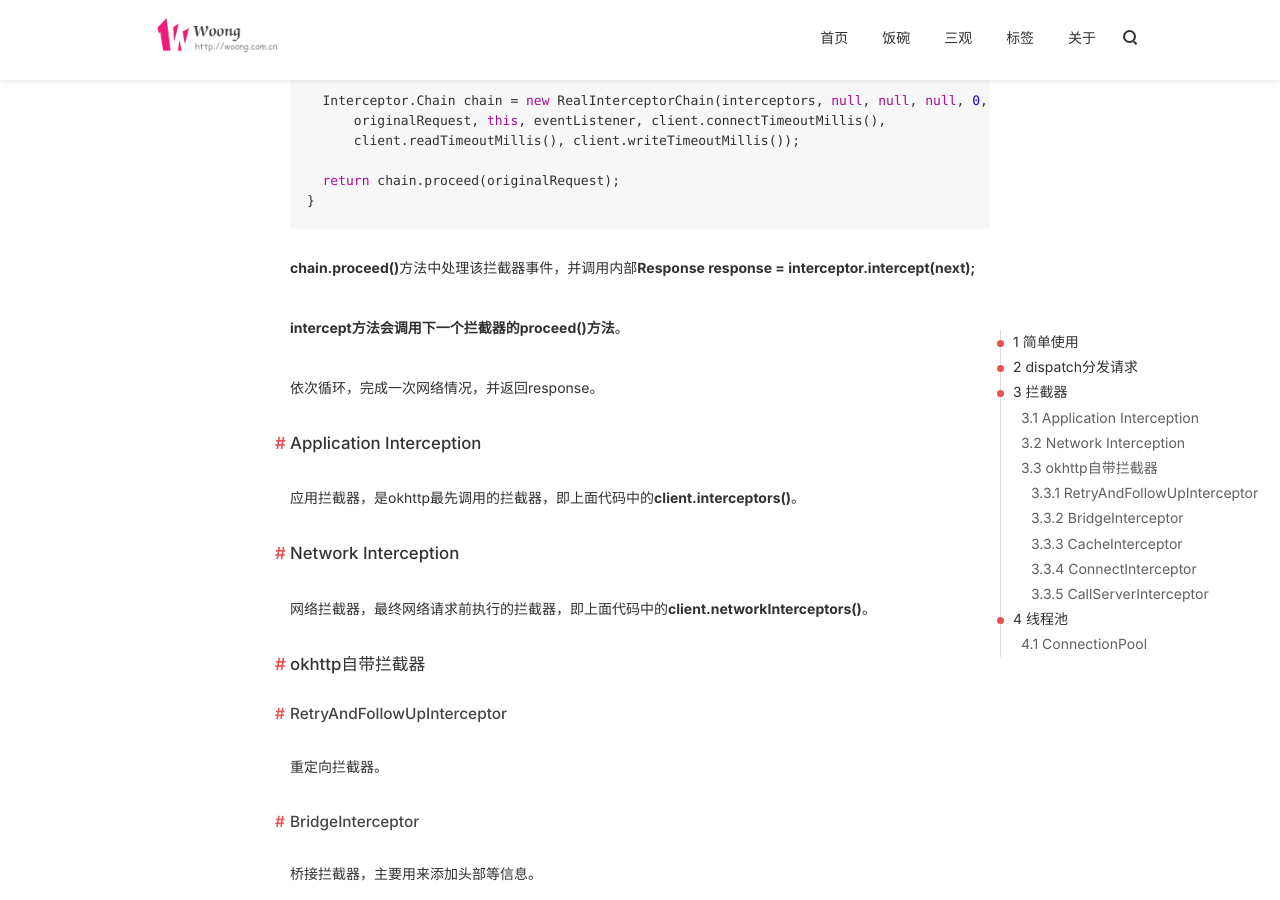
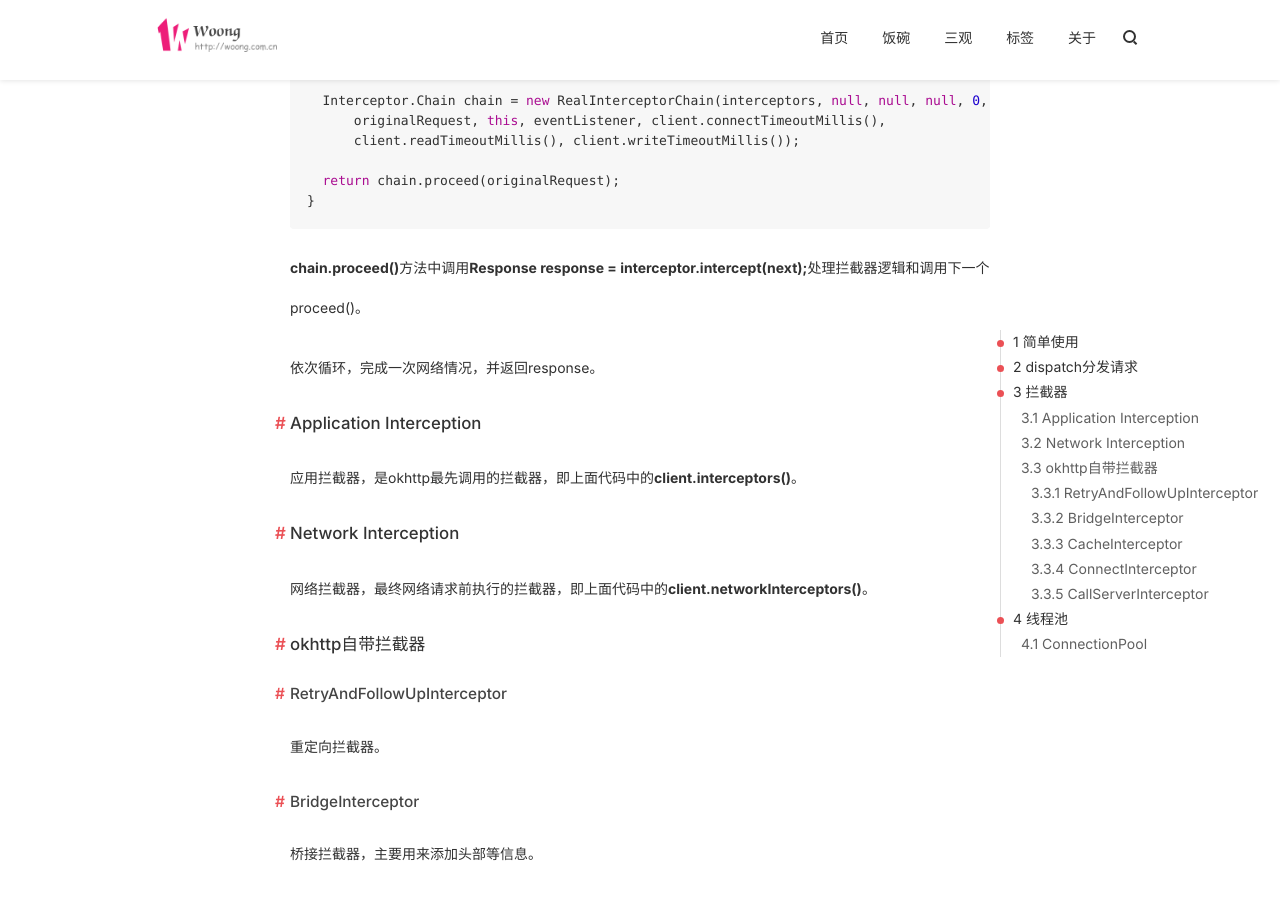
Before and after one commit to j1406493495/j1406493495.github.io, a Jekyll site: the page built from _posts/android/2018-05-23-okhttp核心流程分析.md, in a window 1280 px wide and 900 px high, scrolled down 2338 px. Built offline with Jekyll 4.4.1, drawn with Linux system fonts in a browser that asks for light colours; nearby versions of some CDN libraries; comment, search, counter and statistics services are not loaded.

Commit message:
[Bug XXXX] update article Cause: None Solution: None Fixed Version: None Branch: None

````diff
--- a/_posts/android/2018-05-23-okhttp核心流程分析.md
+++ b/_posts/android/2018-05-23-okhttp核心流程分析.md
@@ -119,9 +119,7 @@ Response getResponseWithInterceptorChain() throws IOException {
 }
 ```
 
-**chain.proceed()**方法中处理该拦截器事件，并调用内部**Response response = interceptor.intercept(next);**
-
-**intercept方法会调用下一个拦截器的proceed()方法**。
+**chain.proceed()**方法中调用**Response response = interceptor.intercept(next);**处理拦截器逻辑和调用下一个proceed()。
 
 依次循环，完成一次网络情况，并返回response。
 
````
